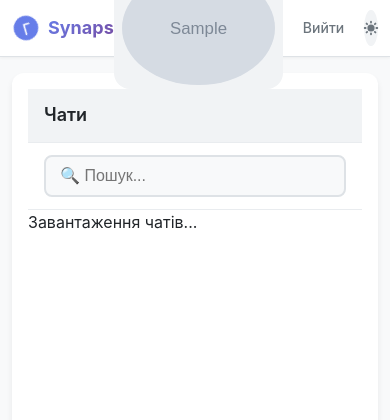
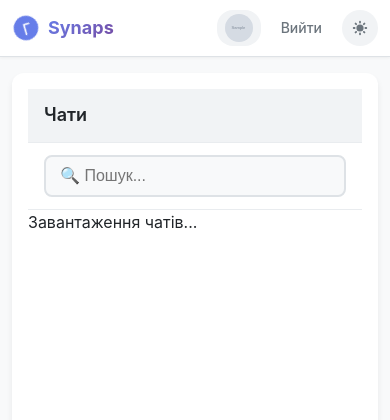
Before and after one commit to Gogart33W/Synaps-Messenger, a Flask app: page / in a window 390 px wide. Shown: the top 420 px of the page. Run offline with Flask 3, Linux system fonts and the light colour scheme; a user stored in the database is signed in; tables that the repository leaves empty hold one stand-in row (values such as "Sample post"); grey boxes marked "Sample" are stand-in pictures; some libraries are stand-ins or nearby versions.

Commit message:
fix(ui): Force avatar scaling in navbar and fix profile redirect

```diff
--- a/app/static/css/base.css
+++ b/app/static/css/base.css
@@ -173,12 +173,14 @@ body {
     font-size: 0.875rem;
 }
 
+/* ===== ЯДЕРНИЙ ФІКС АВАТАРКИ ===== */
 .user-avatar-img {
-    width: 32px;
-    height: 32px;
-    border-radius: 50%;
-    object-fit: cover; /* <-- ОСЬ ЦЕЙ РЯДОК МАЄ ВСЕ ФІКСИТИ */
+    width: 32px !important;
+    height: 32px !important;
+    border-radius: 50% !important;
+    object-fit: cover !important; /* <-- Це змусить її обрізатися */
 }
+/* ================================== */
 
 .username-nav {
     font-weight: 500;
@@ -399,10 +401,12 @@ button[type="submit"]:hover,
         font-size: 0.75rem;
     }
 
+    /* ===== ЯДЕРНИЙ ФІКС (мобілка) ===== */
     .user-avatar-img {
-        width: 28px; /* <-- Зміни для мобілок */
-        height: 28px; /* <-- Зміни для мобілок */
+        width: 28px !important;
+        height: 28px !important;
     }
+    /* ================================== */
 
     .username-nav {
         display: none;
```
